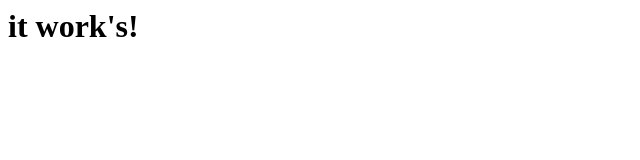
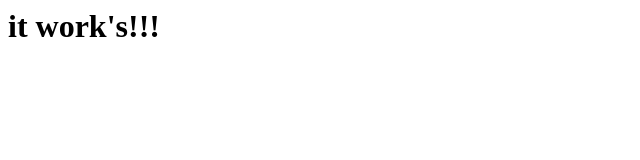
Before and after one commit to AAAntonov83/startjava, a plain HTML site: page hw1/index.html in a window 1280 px wide. Shown: the full height of the page, 0-640 px from the left. Drawn offline with Linux system fonts and the light colour scheme.

Commit message:
commit cansel test

```diff
--- a/hw1/index.html
+++ b/hw1/index.html
@@ -1 +1 @@
-<h1>it work's!</h1>
+<h1>it work's!!!</h1>
```
